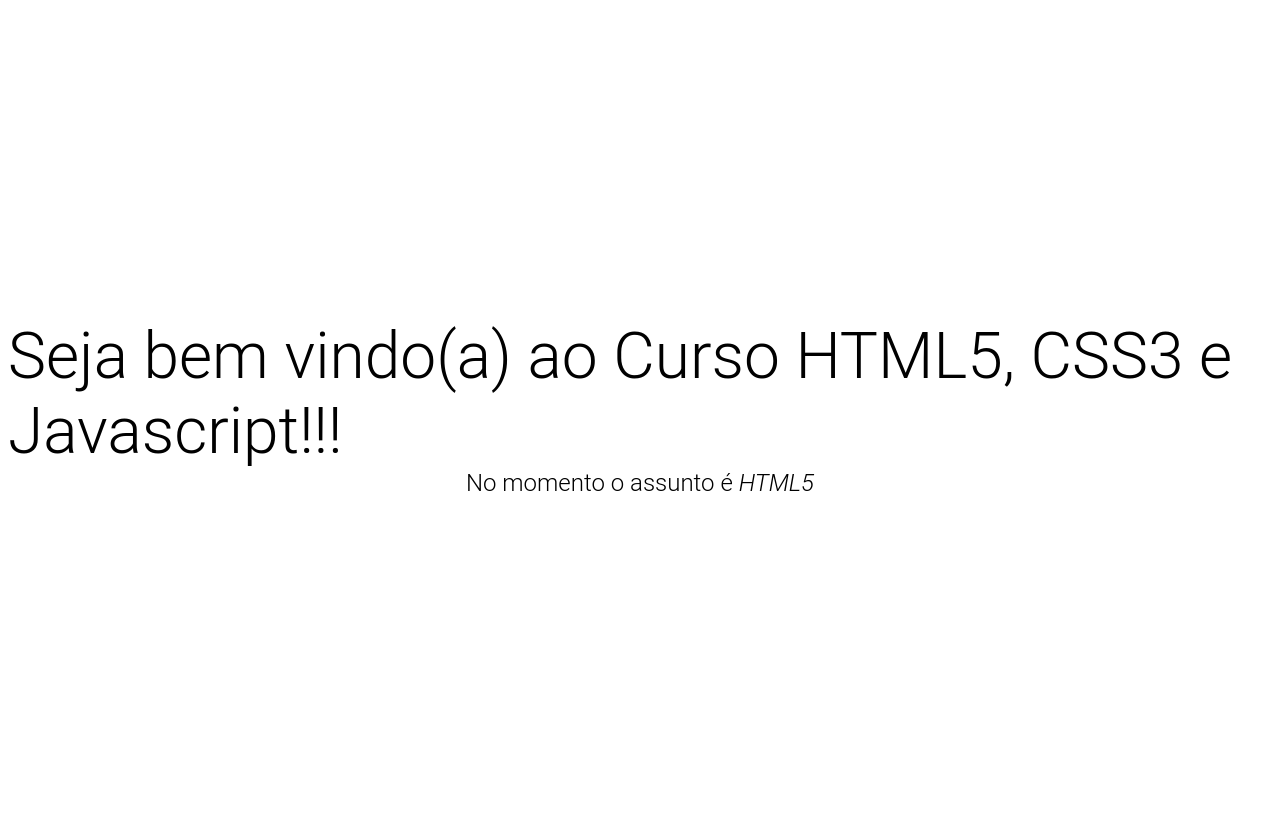
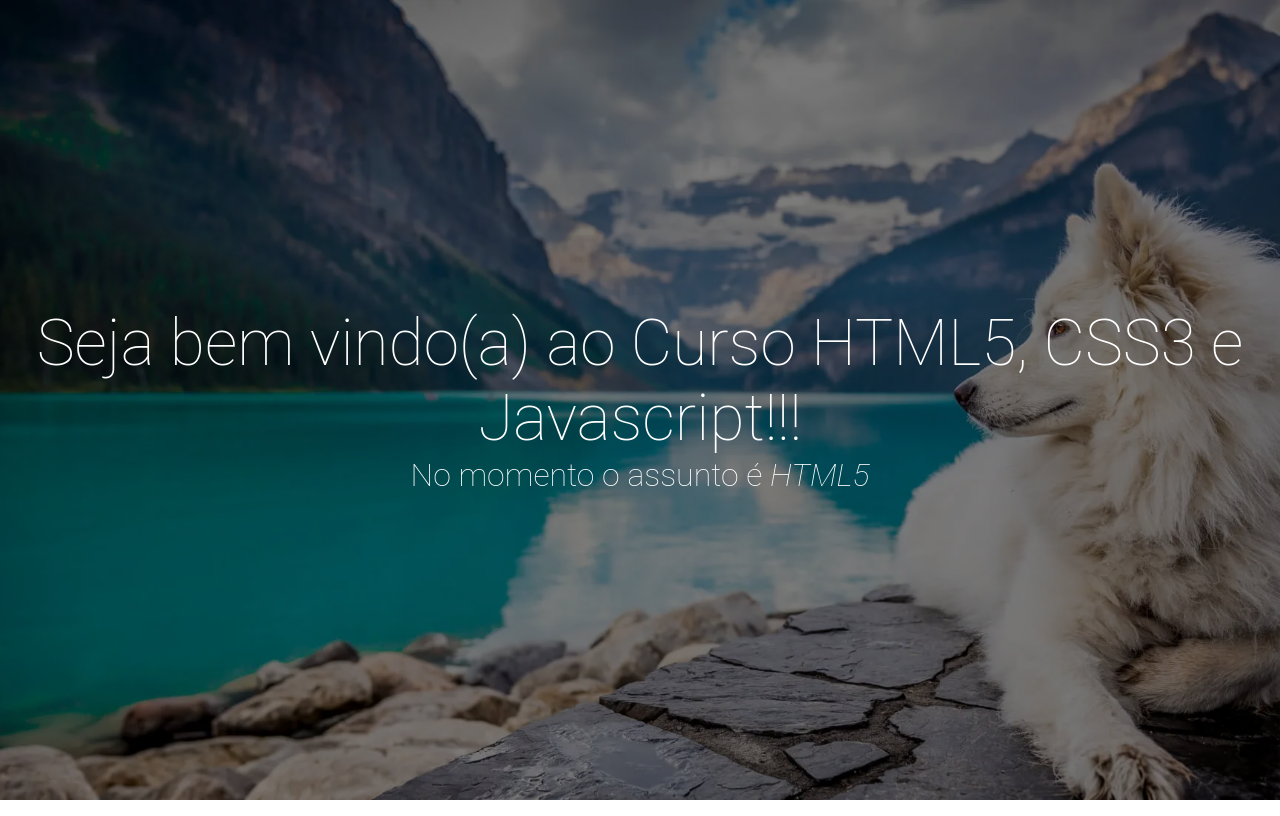
Before and after one commit to milenacarvalho-n/fiap-avanade-web-2109, a plain HTML site: page ex-01.html in a window 1280 px wide. Drawn offline with Linux system fonts and the light colour scheme.

Commit message:
estudando sobre css

```diff
--- a/ex-01.html
+++ b/ex-01.html
@@ -6,29 +6,82 @@
         <meta name="viewport" content="width=device=width, initial-scale-1">
         <title>Curso de HTML5, CSS3 e Javascript</title>
         <style type="text/css">
-            div {
+            body{
+                margin: 0;
+                padding: 0;
+            }
+            * {
+                box-sizing: border-box;
+            }
+            div.container {
+                /* declaração css 4 partes - propriedade: valor; */
                 width: 100%;
                 height: 100vh;
                 display: flex;
                 align-items: center;
                 justify-content: center;
                 flex-direction: column;
+                background-color: rgba(0, 0, 0, 0.5);
             }
-            h1, h2{
+            /* body>div>h1.titulo {
+                color: red;
+            } */
+            h1.titulo,
+            h2.titulo {
+                color: #fff;
+                text-align: center;
+
+            }
+            h1, h2, h3, h4, h5, h6{
                 margin: 0;
-                font-weight: 300;
+                font-weight: 200;
                 font-family: 'Roboto', sans-serif;
+                color: #555;
             }
             h1 {
                font-size: 4em;
             }
+
+            h2 {
+                font-size:  2em;
+            }
+
+            body{
+                background: url("assets/images/background-mobile.webp") no-repeat;
+                background-size: cover;
+                background-position: center center;
+            }
+
+            /* Daqui pra cima é tudo mobile */
+
+            /* tablet - mediaqueries (largura de tela até 768x*/
+            @media(min-width: 768px){
+                /* tablet */
+                body{
+                background: url("assets/images/background-tablet.webp") no-repeat;
+                background-size: cover;
+                background-position: center center;
+                }
+
+            }
+            @media(min-width: 1280px){
+                /* desktop */
+                body{
+                background: url("assets/images/background-desktop.webp") no-repeat;
+                background-size: cover;
+                background-position: center center;
+                }
+            }
+
+
+
         </style>
    </head>
    <!-- tem tudo que existe quando a página é carregada -->
    <body>
-        <div>
-            <h1> Seja bem vindo(a) ao Curso HTML5, CSS3 e Javascript!!!</h1>
-            <h2>No momento o assunto é <i>HTML5</i></h2>
+        <div class= "container">
+            <h1 class="titulo"> Seja bem vindo(a) ao Curso HTML5, CSS3 e Javascript!!!</h1>
+            <h2 class="titulo">No momento o assunto é <i>HTML5</i></h2>
         </div>
    </body>
 </html>
```
